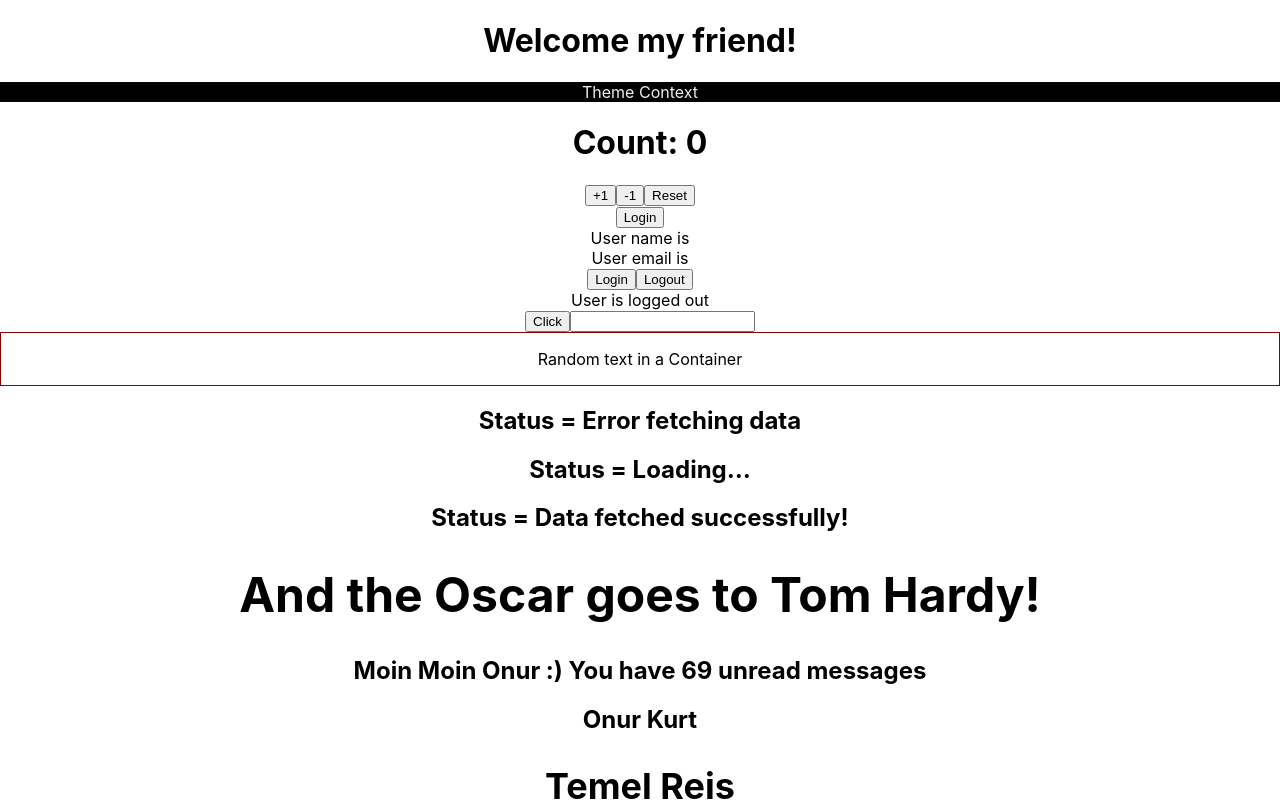
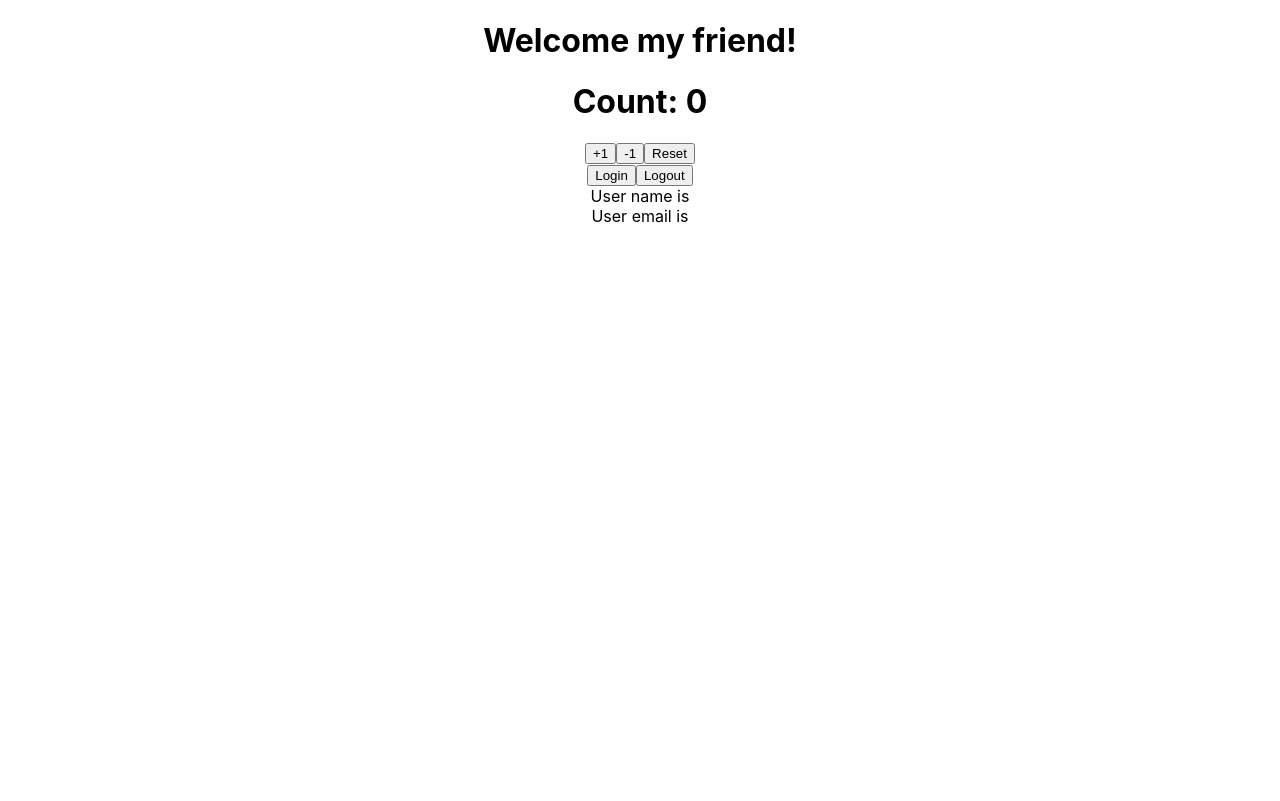
Before and after one commit to On-Fi/My-TypeScript-learning-journey, a React (Create React App) app in the folder my-app/: page / in a window 1280 px wide. Shown: the top 801 px of the page. Built offline with nearby package versions, Linux system fonts and the light colour scheme.

Commit message:
useContext Future Value

```diff
--- a/my-app/src/App.tsx
+++ b/my-app/src/App.tsx
@@ -1,19 +1,20 @@
 import './App.css';
-import { Great } from './components/Great';
-import { Person } from './components/Person';
-import { PersonList } from './components/PersonList';
-import { Status } from './components/Status';
+// import { Great } from './components/Great';
+// import { Person } from './components/Person';
+// import { PersonList } from './components/PersonList';
+// import { Status } from './components/Status';
+// import { Oscar } from './components/Oscar';
+// import { Button } from './components/Button';
+// import { Input } from './components/Input';
+// import { Container } from './components/Container';
+// import { LoggedIn } from './components/state/LoggedIn';
+// import { User } from './components/state/User';
+// import { ThemeContextProvider } from './components/context/ThemeContext';
+// import { Box } from './components/context/Box';
 import { Heading } from './components/Heading';
-import { Oscar } from './components/Oscar';
-import { Button } from './components/Button';
-import { Input } from './components/Input';
-import { Container } from './components/Container';
-import { LoggedIn } from './components/state/LoggedIn';
-import { User } from './components/state/User';
 import { Counter } from './components/state/Counter';
-import { ThemeContextProvider } from './components/context/ThemeContext';
-import { Box } from './components/context/Box';
-
+import { User } from './components/context/User';
+import { UserContextProvider } from './components/context/UserContext';
 
 
 function App() {
@@ -30,16 +31,18 @@
 
   return (
     <div className="App">
-    <ThemeContextProvider>
+    {/* <ThemeContextProvider> */}
       <Heading>Welcome my friend! </Heading>
-      <Box />
+      {/* <Box /> */}
       <Counter />
+      <UserContextProvider>
       <User />
-      <LoggedIn />
-      <Button handleClick={(event, id) => console.log('Button clicked!', event, id)} />
+      </UserContextProvider>
+      {/* <LoggedIn /> */}
+      {/* <Button handleClick={(event, id) => console.log('Button clicked!', event, id)} />
       <Input value='' handleChange={event => console.log(event)} />
-      <Container styles={{ border: '1px solid darkred', padding: '1rem' }} />
-      <Status status='error' />
+      <Container styles={{ border: '1px solid darkred', padding: '1rem' }} /> */}
+      {/* <Status status='error' />
       <Status status='loading' />
       <Status status='success' />
       <Oscar>
@@ -47,8 +50,8 @@
       </Oscar>
       <Great name ='Onur' messageCount={69} isLoggedIn={true} />
       <Person name= {personName} />
-      <PersonList names= {nameList}/>
-      </ThemeContextProvider>
+      <PersonList names= {nameList}/> */}
+      {/* </ThemeContextProvider> */}
     </div>
   );
 }
--- /dev/null
+++ b/my-app/src/components/context/User.tsx
@@ -0,0 +1,27 @@
+import { useContext } from "react";
+import { UserContext } from "./UserContext";
+
+export const User = () => {
+    const userContext = useContext(UserContext);
+    const handleLogin = () => {
+        if(userContext) {
+            userContext.setUser({
+                name: 'Onur',
+                email: 'Iam@yourhome.de'
+            })
+        }
+    }
+    const handleLogout = () => {
+        if(userContext) {
+            userContext.setUser(null);
+        }
+    }
+    return (
+        <div>
+            <button onClick={handleLogin}>Login</button>
+            <button onClick={handleLogout}>Logout</button>
+            <div>User name is {userContext?.user?.name} </div>
+            <div>User email is {userContext?.user?.email}</div>
+        </div>
+    );
+};
--- /dev/null
+++ b/my-app/src/components/context/UserContext.tsx
@@ -0,0 +1,24 @@
+import { useState, createContext } from 'react';
+
+export type AuthUser = {
+    name: string;
+    email: string;
+}
+
+type UserContextType = {
+    user: AuthUser | null;
+    setUser: React.Dispatch<React.SetStateAction<AuthUser | null>>;
+}
+
+type UserContextProviderProps = {
+    children: React.ReactNode;
+}
+
+export const UserContext = createContext<UserContextType | null>(null);
+
+export const UserContextProvider = ({ children }: UserContextProviderProps) => {
+const [user, setUser] = useState<AuthUser | null>(null);
+return <UserContext.Provider value={{ user, setUser }}>
+    {children}
+    </UserContext.Provider>
+}
```
